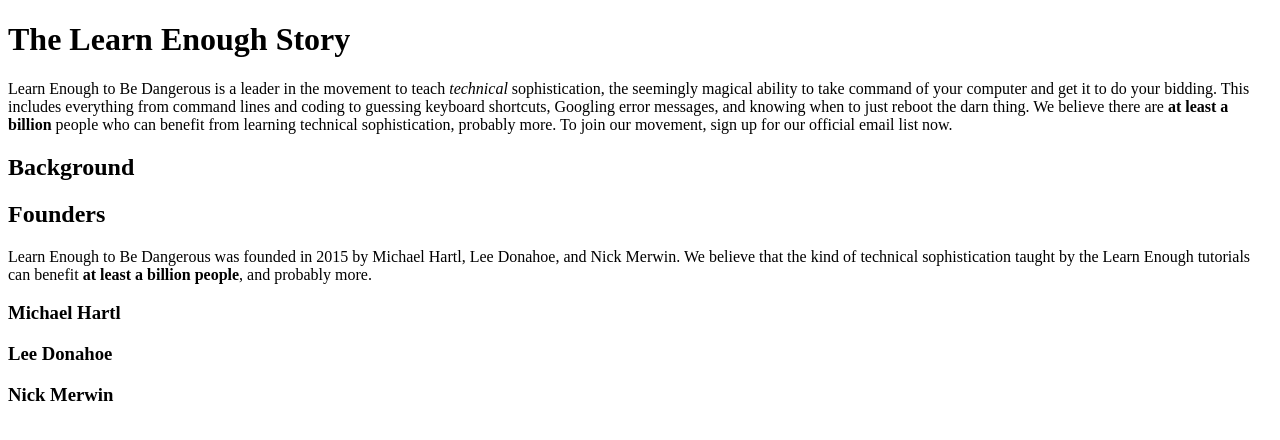
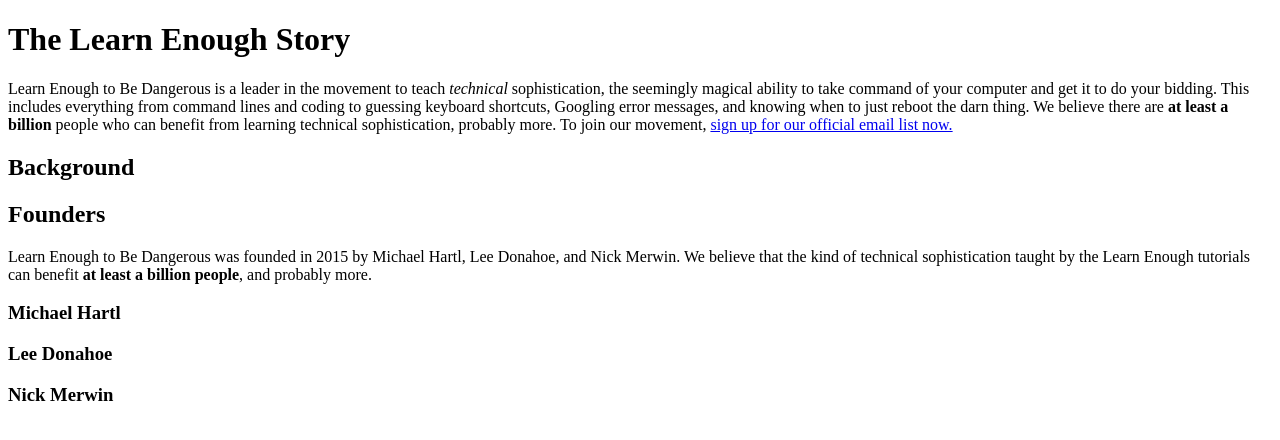
Before and after one commit to TeroLaiho/Dangerous, a plain HTML site: page index.html in a window 1280 px wide. Drawn offline with Linux system fonts and the light colour scheme.

Commit message:
Add email sign up

```diff
--- a/index.html
+++ b/index.html
@@ -15,7 +15,7 @@
       Googling error messages, and knowing when to just reboot the darn thing.
       We believe there are <strong>at least a billion</strong> people who can benefit from
       learning technical sophistication, probably more. To join our
-      movement, sign up for our official email list now.
+      movement, <a href="http://learnenough.com/email">sign up for our official email list now.</a>
       </p>
     <h2>Background</h2>
 
```
